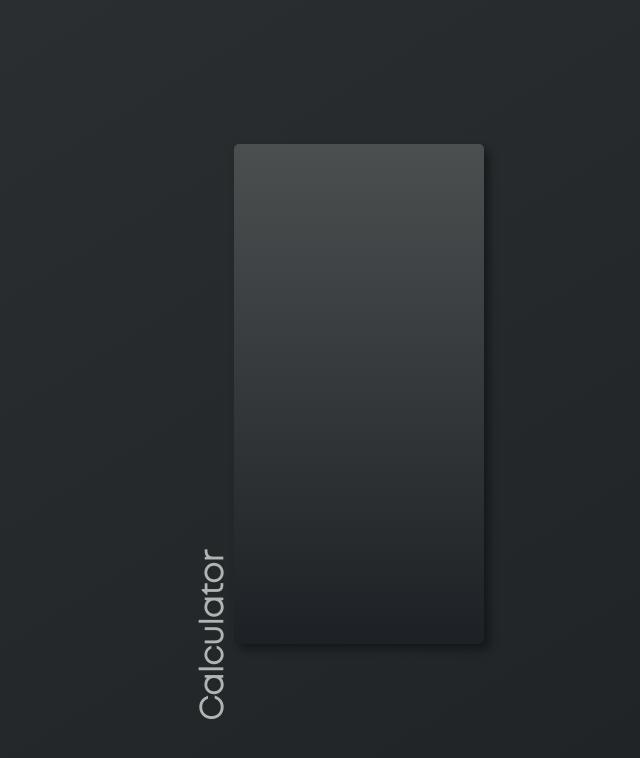
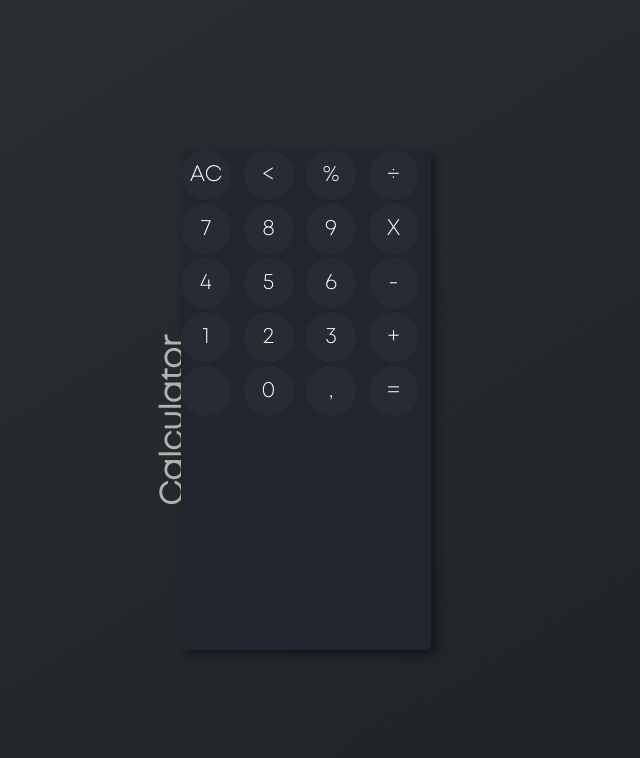
Before and after one commit to abnerjs/react-calculator, a React (Create React App) app: page / in a window 1280 px wide. Shown: the top 758 px of the page, without its empty margins (334-974 px from the left). Built offline with nearby package versions, Linux system fonts and the light colour scheme.

Commit message:
buttons added

```diff
--- /dev/null
+++ b/src/components/Button.css
@@ -0,0 +1,19 @@
+:root {
+    --bg-button: #272B33;
+    --width-button: 50px;
+}
+
+.button {
+    width: var(--width-button);
+    height: var(--width-button);
+    line-height: var(--width-button);
+    vertical-align: middle;
+    text-align: center;
+    font-size: 1.4em;
+    background-color: var(--bg-button);
+    outline: none;
+    border: none;
+    border-radius: 50%;
+    color: #FFF;
+    cursor: pointer;
+}
--- /dev/null
+++ b/src/components/Button.jsx
@@ -0,0 +1,5 @@
+import React from 'react'
+import './Button.css'
+
+export default props =>
+    <button className='button'>{ props.label }</button>
--- a/src/index.css
+++ b/src/index.css
@@ -30,7 +30,6 @@ body {
 .title-text {
   font-family: 'Mont', sans-serif;
   font-weight: bold;
-  transform: rotate(-90deg);
   font-size: 2em;
   margin: 0;
   padding: 0;
@@ -39,5 +38,10 @@ body {
 }
 
 .inline-main {
-  display: inline-block;
+  position: absolute;
+  top: 50%;
+  transform: translateY(-50%);
+  left: 33%;
+
+  transform: rotate(-90deg);
 }
--- a/src/main/Calculator.css
+++ b/src/main/Calculator.css
@@ -3,6 +3,9 @@
     width: 250px;
     border-radius: 5px;
     filter: drop-shadow(5px 5px 4px rgba(0,0,0,0.4));
-    background: linear-gradient(to bottom, rgb(75,79,80), rgb(29,33,37));
-    display: inline-block;
+    background-color: #22252D;
+    overflow: hidden;
+    display: grid;
+    grid-template-columns: repeat(4,25%);
+    grid-template-rows: 54px 54px 54px 54px;
 }
--- a/src/main/Calculator.jsx
+++ b/src/main/Calculator.jsx
@@ -1,10 +1,36 @@
 import React, { Component } from 'react'
 import './Calculator.css'
+import Button from '../components/Button'
 
 export default class Calculator extends Component {
     render () {
         return(
             <div className='calculator'>
+                <Button label="AC"/>
+                <Button label="<"/>
+                <Button label="%"/>
+                <Button label="&divide;"/>
+
+                <Button label="7"/>
+                <Button label="8"/>
+                <Button label="9"/>
+                <Button label="X"/>
+
+                <Button label="4"/>
+                <Button label="5"/>
+                <Button label="6"/>
+                <Button label="-"/>
+
+                <Button label="1"/>
+                <Button label="2"/>
+                <Button label="3"/>
+                <Button label="+"/>
+
+                <Button label=" "/>
+                <Button label="0"/>
+                <Button label=","/>
+                <Button label="="/>
+
 
             </div>
         )
```
Also changed, not shown: src/fonts/Mont-Black.otf (added).
